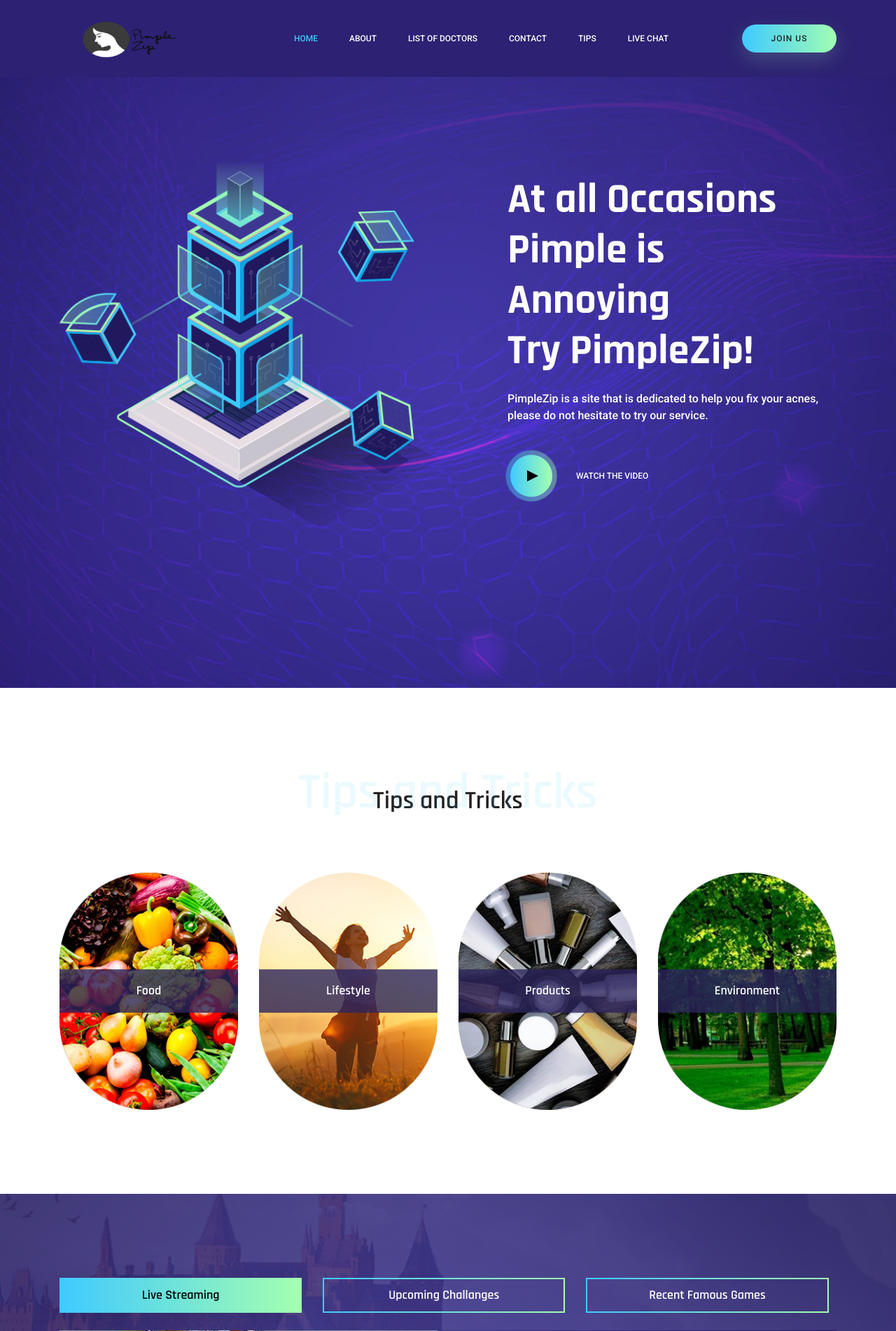
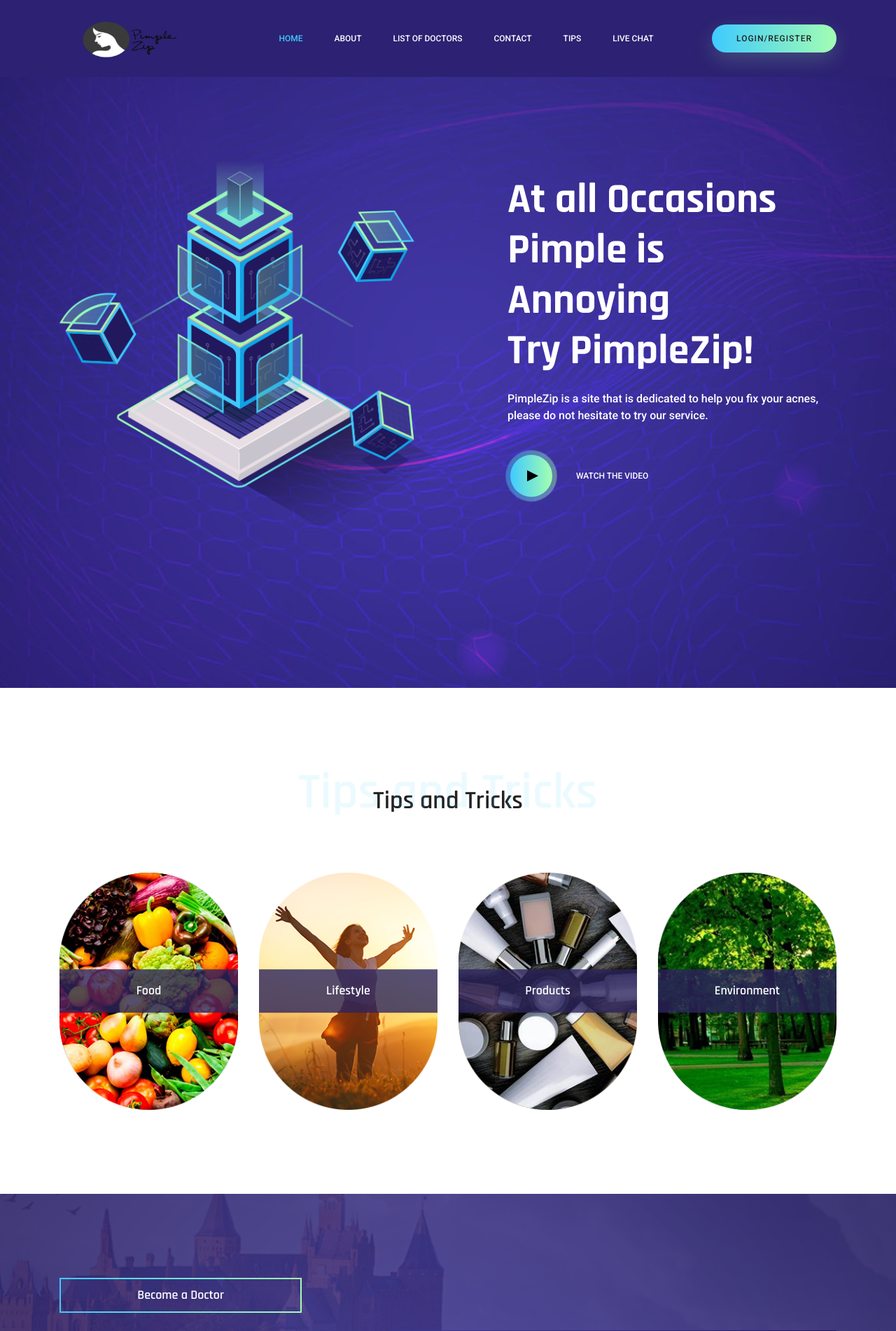
Before and after one commit to cindyclarestabasrie/Web-App-Dev, a PHP site: page / in a window 1280 px wide. Shown: the top 1902 px of the page at 70% size. Run offline with PHP 8.4, Linux system fonts and the light colour scheme; some libraries are stand-ins or nearby versions.

Commit message:
Update index.php

```diff
--- a/site/include/header.php
+++ b/site/include/header.php
@@ -44,7 +44,7 @@
 								<li class="nav-item"><a class="nav-link" href="livechat.php">Live Chat</a></li>
 							</ul>
 							<ul class="nav navbar-nav navbar-right">
-								<li class="nav-item"><a href="#" class="primary_btn">join us</a></li>
+								<li class="nav-item"><a href="#" class="primary_btn">Login/Register</a></li>
 							</ul>
 						</div>
 					</div>
--- a/site/index.php
+++ b/site/index.php
@@ -93,74 +93,26 @@ include("include/header.php")
 		<div class="container">
 			<div class="recent_update_inner">
 				<ul class="nav nav-tabs" id="myTab" role="tablist">
-					<li class="nav-item">
-						<a class="nav-link active" id="home-tab" data-toggle="tab" href="#home" role="tab" aria-controls="home" aria-selected="true">
-							Live Streaming
-						</a>
-					</li>
+
 					<li class="nav-item">
 						<a class="nav-link" id="profile-tab" data-toggle="tab" href="#profile" role="tab" aria-controls="profile"
 						 aria-selected="false">
-							Upcoming Challanges
-						</a>
-					</li>
-					<li class="nav-item">
-						<a class="nav-link" id="contact-tab" data-toggle="tab" href="#contact" role="tab" aria-controls="contact"
-						 aria-selected="false">
-							Recent Famous Games
+							Become a Doctor
 						</a>
 					</li>
 				</ul>
-				<div class="tab-content" id="myTabContent">
-					<div class="tab-pane fade" id="home" role="tabpanel" aria-labelledby="home-tab">
+					<div class="tab-pane fade show active" id="contact" role="tabpanel" aria-labelledby="contact-tab">
 						<div class="row recent_update_text">
 							<div class="col-lg-6">
 								<div class="chart_img">
-									<img class="img-fluid" src="img/recent_up.png" alt="">
+									<img class="img-fluid" src="img/femaledoctor.png" alt="">
 								</div>
 							</div>
 							<div class="col-lg-6">
 								<div class="section_content">
-									<h6>About Us</h6>
-									<h1>We Believe that <br>Interior beauty Lasts Long</h1>
-									<p>inappropriate behavior is often laughed off as “boys will be boys,” women face higher conduct standards
-										especially in the workplace. That’s why it’s crucial that as women.</p>
-									<a class="primary_btn" href="#">Learn More</a>
-								</div>
-							</div>
-						</div>
-					</div>
-					<div class="tab-pane fade" id="profile" role="tabpanel" aria-labelledby="profile-tab">
-						<div class="row recent_update_text">
-							<div class="col-lg-6">
-								<div class="chart_img">
-									<img class="img-fluid" src="img/recent_up.png" alt="">
-								</div>
-							</div>
-							<div class="col-lg-6">
-								<div class="section_content">
-									<h6>About Us</h6>
-									<h1>We Believe that <br>Interior beauty Lasts Long</h1>
-									<p>inappropriate behavior is often laughed off as “boys will be boys,” women face higher conduct standards
-										especially in the workplace. That’s why it’s crucial that as women.</p>
-									<a class="primary_btn" href="#">Learn More</a>
-								</div>
-							</div>
-						</div>
-					</div>
-					<div class="tab-pane fade show active" id="contact" role="tabpanel" aria-labelledby="contact-tab">
-						<div class="row recent_update_text">
-							<div class="col-lg-6">
-								<div class="chart_img">
-									<img class="img-fluid" src="img/recent_up.png" alt="">
-								</div>
-							</div>
-							<div class="col-lg-6">
-								<div class="section_content">
-									<h6>About Us</h6>
-									<h1>We Believe that <br>Interior beauty Lasts Long</h1>
-									<p>inappropriate behavior is often laughed off as “boys will be boys,” women face higher conduct standards
-										especially in the workplace. That’s why it’s crucial that as women.</p>
+									<h6>Apply to be our consultant!</h6>
+									<h1>We are looking for <br>professional consultant</h1>
+									<p>Meet other professional consultants to work with and increase the awareness of people around you!</p>
 									<a class="primary_btn" href="#">Learn More</a>
 								</div>
 							</div>
```
Also changed, not shown: site/img/femaledoctor.png (added).
